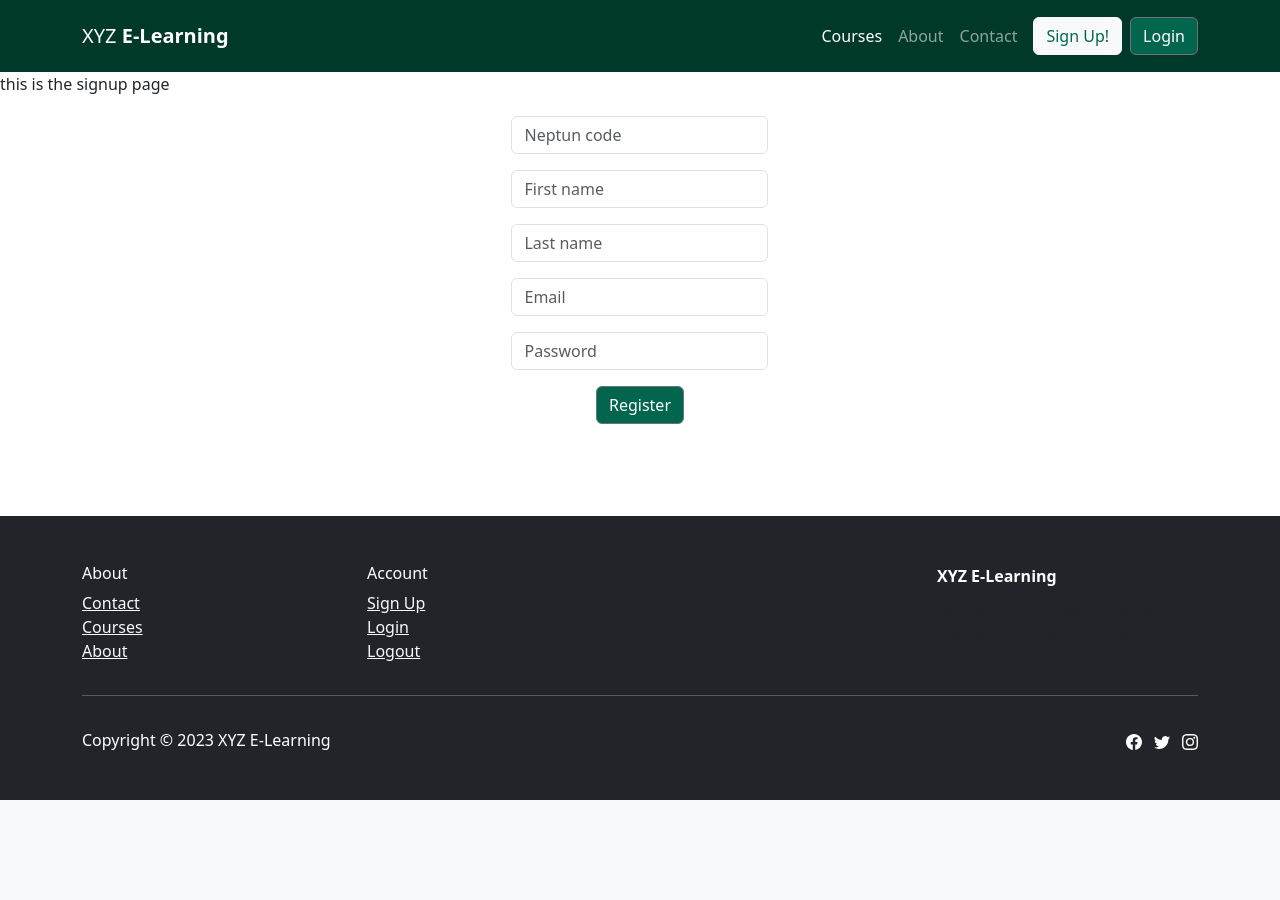
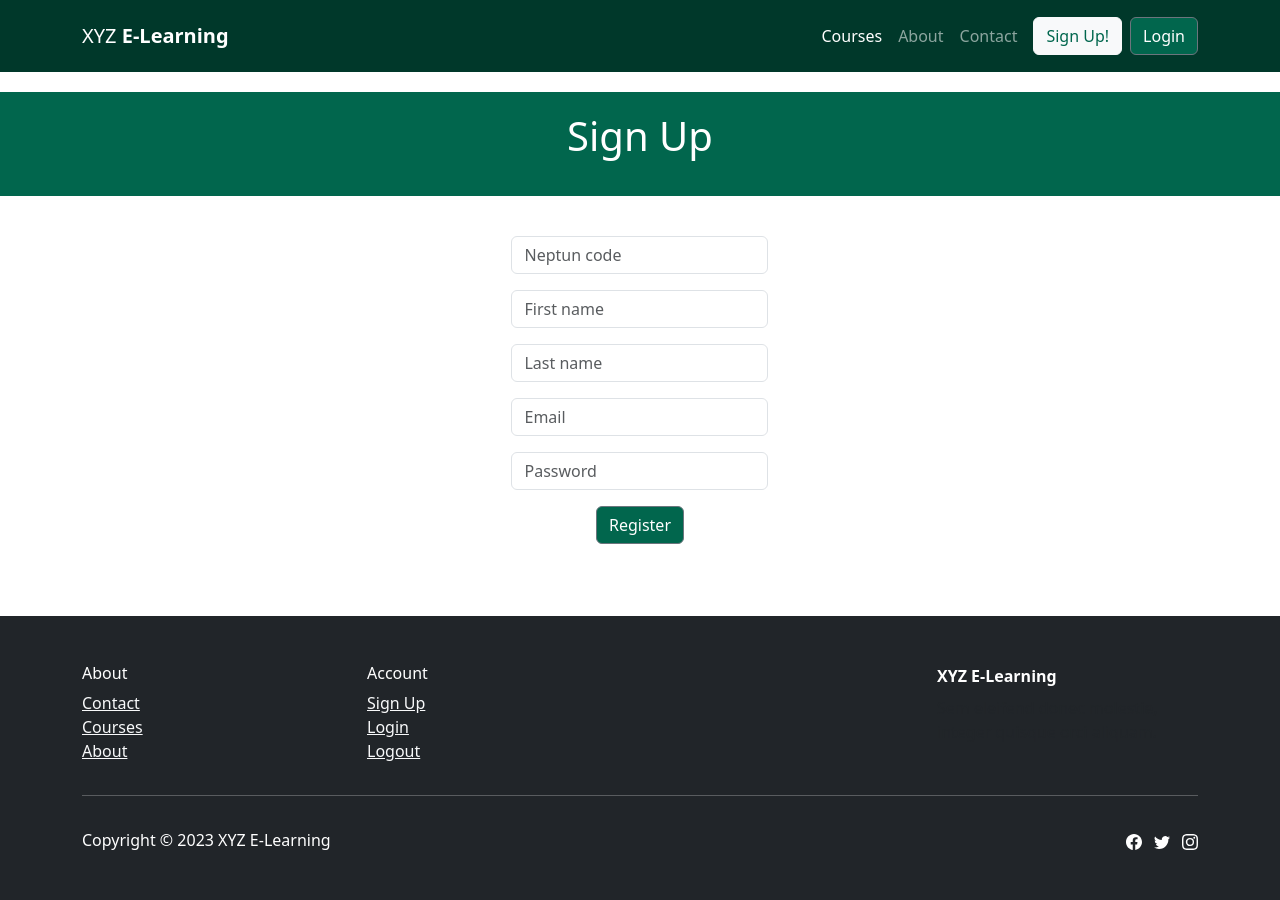
Before and after one commit to ivan-akos/e-learning-AFP2-23, a Django app: page /signup in a window 1280 px wide. Before the commit the page ends 800 px from the top, so only its background shows below. Run offline with Django 4.2, Linux system fonts and the light colour scheme; some libraries are stand-ins or nearby versions.

Commit message:
signup: fixed positioning

```diff
--- a/src/django/elearning_app/templates/signup.html
+++ b/src/django/elearning_app/templates/signup.html
@@ -1,6 +1,14 @@
 {% extends 'layout.html' %}
 {% block content %}
- this is the signup page
+<div class="row" style="background-color: var(--custom-secondary-color); margin-top: 20px;">
+  <div class="text-white" style="margin-top: 20px; margin-bottom:20px; text-align: center;">
+      <h1>Sign Up</h1>
+      <p></p>
+  </div>
+</div>
+<div class="container" style="padding: 20px">
+  <div class="row">
+    <form method="post">
             {% if messages %}
               {% for message in messages %}
                 {% if message.tags == 'success' %}
@@ -14,7 +22,6 @@
                 {% endif %}
               {% endfor %}
             {% endif %}
-        <form method="post">
 	    {% csrf_token %}
       <div class="col-md-8" style="padding: 0px; margin-left: auto; margin-right: auto;">
         <div class="d-flex flex-column align-items-center" style="margin-top: 20px;">
@@ -40,8 +47,7 @@
           </div>
         </div>
       </div>
-      </div>
-    </div>
+    </form>
   </div>
 </div>
 {% endblock content %}
```
Lines whose indentation alone changed are shown as unchanged.
